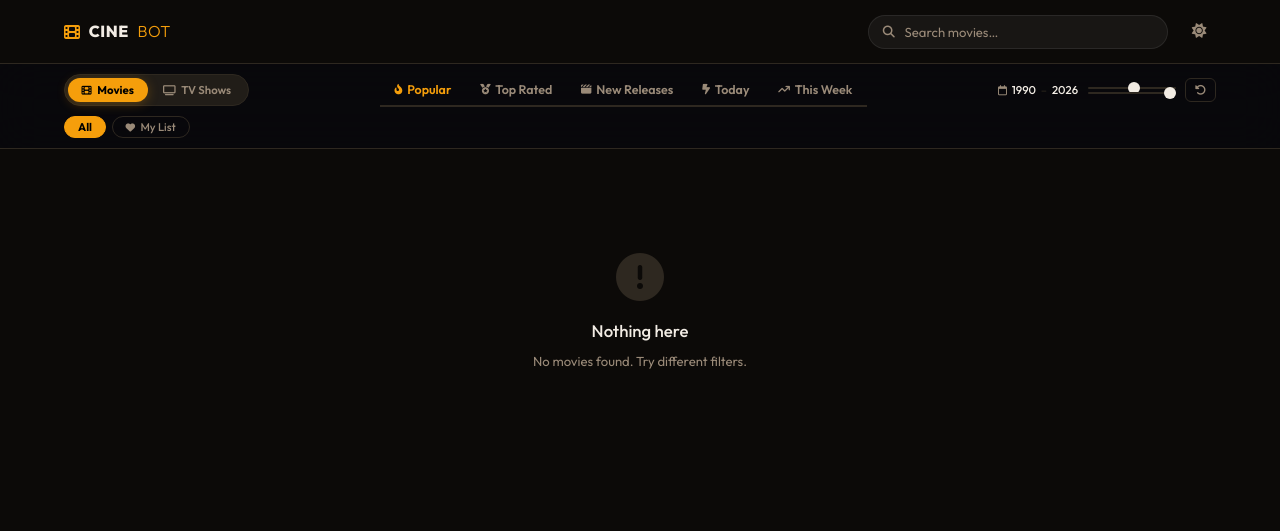
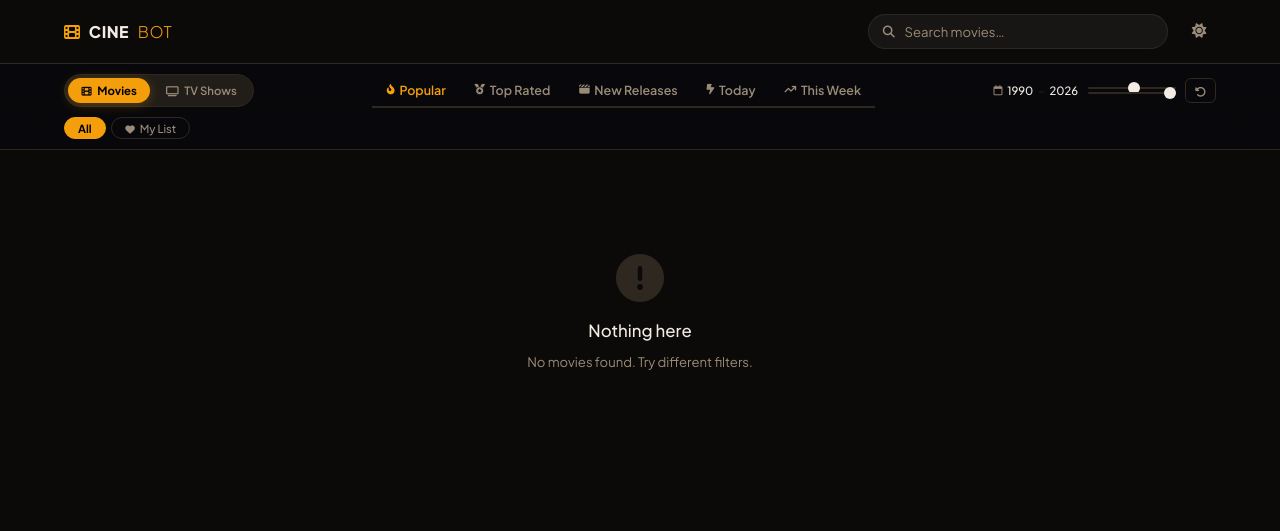
Before and after one commit to Vicmuratha/cinebot, a Flask app: page / in a window 1280 px wide. Shown: the top 531 px of the page. Run offline with Flask 3, Linux system fonts and the light colour scheme; data that the repository does not hold is empty.

Commit message:
Switch font to Plus Jakarta Sans — cleaner, more premium feel

```diff
--- a/static/style.css
+++ b/static/style.css
@@ -35,7 +35,7 @@ body.light-mode {
 *, *::before, *::after { box-sizing: border-box; margin: 0; padding: 0; }
 
 body {
-    font-family: 'Outfit', 'Inter', -apple-system, sans-serif;
+    font-family: 'Plus Jakarta Sans', 'Inter', -apple-system, sans-serif;
     background: var(--bg);
     color: var(--text);
     line-height: 1.6;
--- a/templates/index.html
+++ b/templates/index.html
@@ -11,7 +11,7 @@
     <link rel="icon" type="image/svg+xml" href="{{ url_for('static', filename='favicon.svg') }}">
     <link rel="manifest" href="{{ url_for('static', filename='manifest.json') }}">
     <link rel="apple-touch-icon" href="{{ url_for('static', filename='favicon.svg') }}">
-    <link href="https://fonts.googleapis.com/css2?family=Outfit:wght@300;400;500;600;700;800&display=swap" rel="stylesheet">
+    <link href="https://fonts.googleapis.com/css2?family=Plus+Jakarta+Sans:wght@300;400;500;600;700;800&display=swap" rel="stylesheet">
     <link rel="stylesheet" href="https://cdnjs.cloudflare.com/ajax/libs/font-awesome/6.4.0/css/all.min.css">
     <link rel="stylesheet" href="{{ url_for('static', filename='style.css') }}">
     <!-- Pre-warm TMDB image CDN connection -->
```
